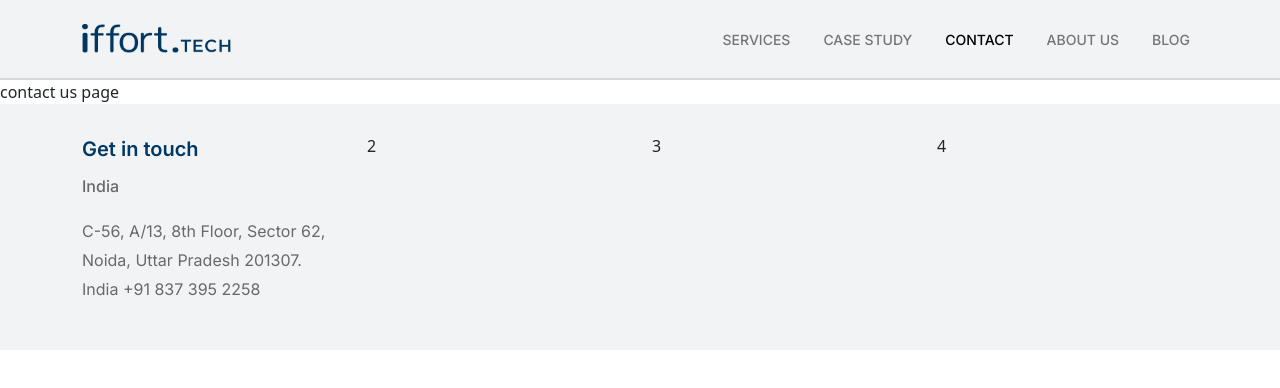
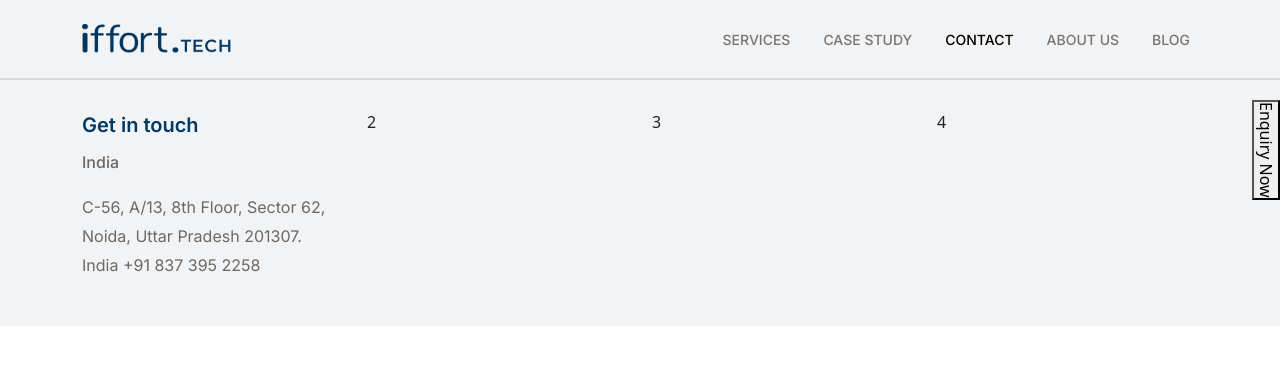
Before and after one commit to pradeepnegi8979/react-project, a React (Create React App) app in the folder react-project-app/: page /contact in a window 1280 px wide. Shown: the top 388 px of the page. Built offline with nearby package versions, Linux system fonts and the light colour scheme.

Commit message:
Update Contact.js

```diff
--- a/react-project-app/src/pages/Contact.js
+++ b/react-project-app/src/pages/Contact.js
@@ -1,11 +1,12 @@
 import React from "react";
 import { Header } from "../common/Header";
 import { Footer } from "../common/Footer";
+import { Modal } from "../Modal";
 function Contact() {
   return (
     <>
       <Header />
-      <section>contact us page</section>
+      <Modal />
       <Footer />
     </>
   );
```
